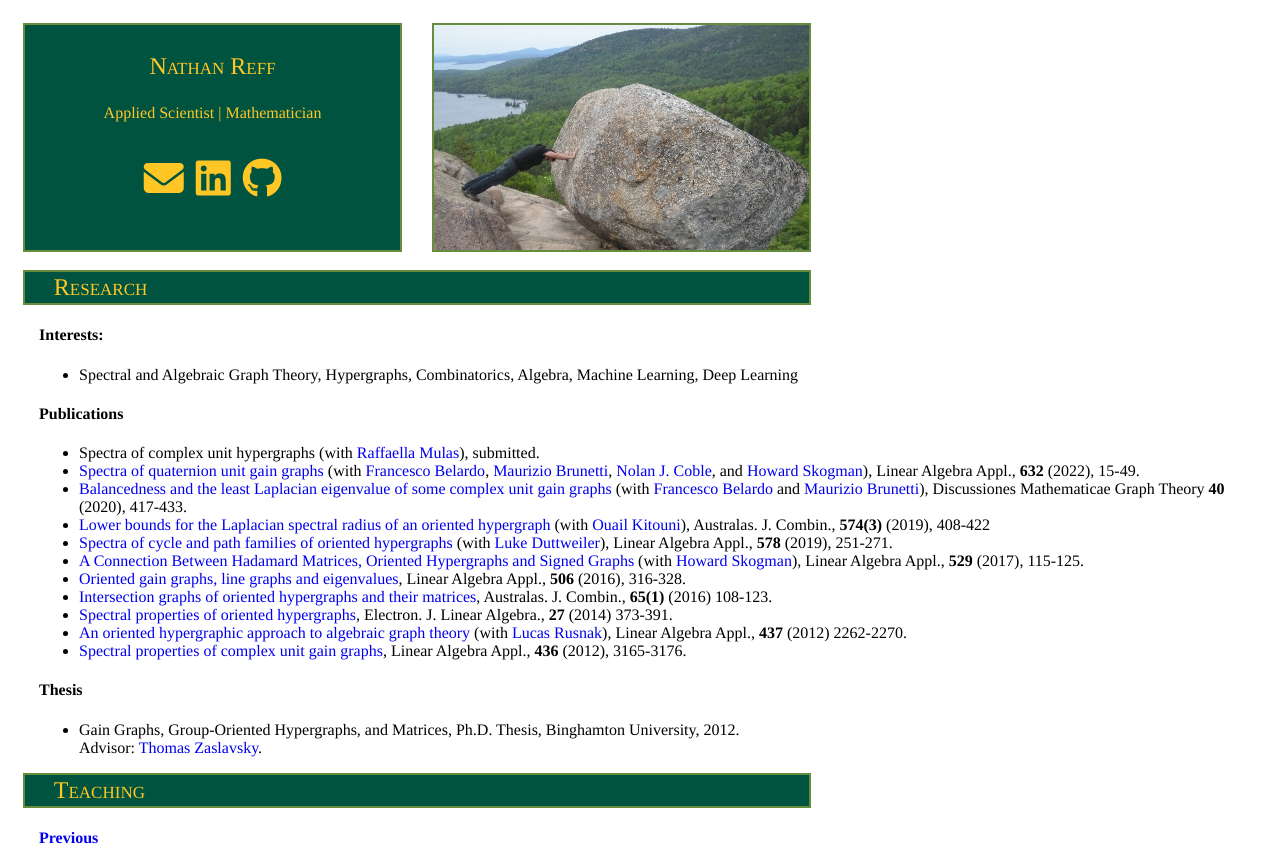
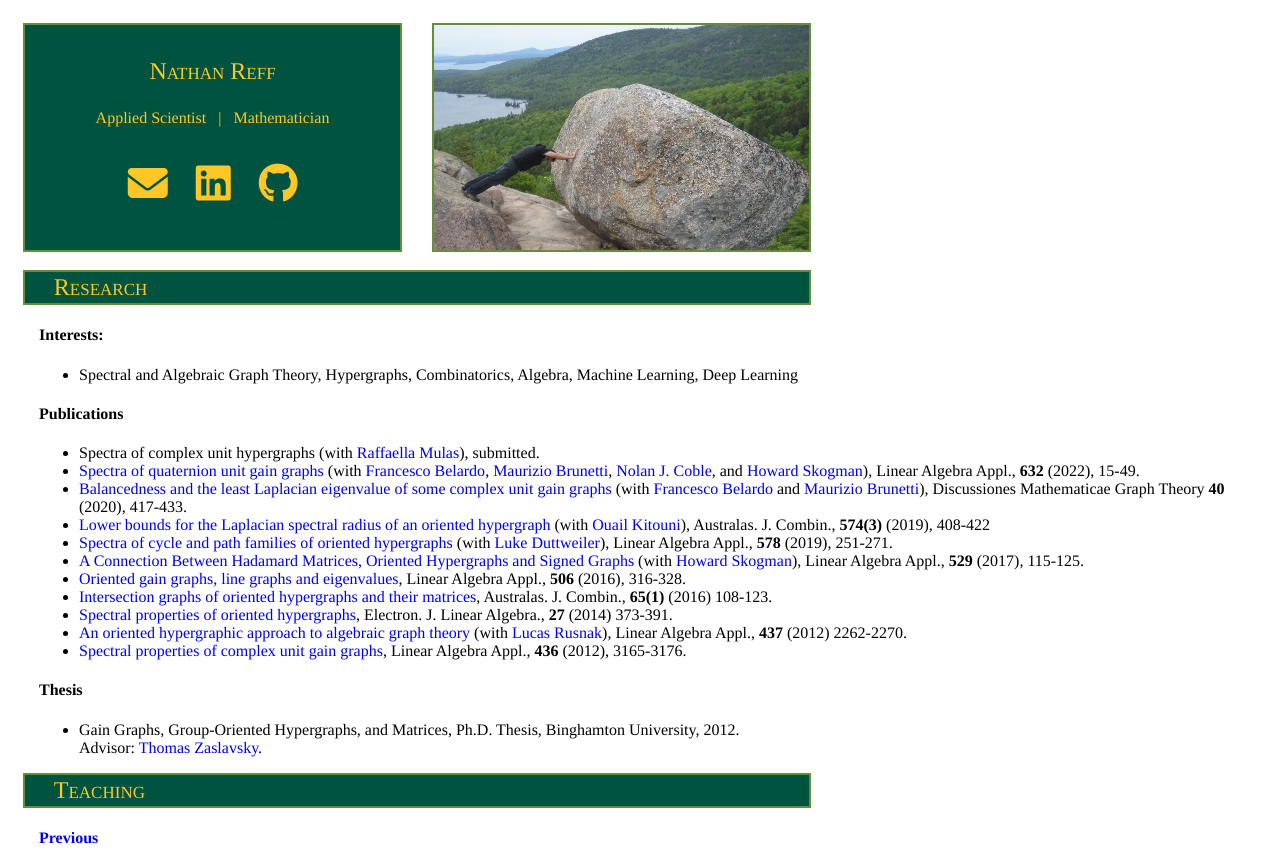
Before and after one commit to nreff/nreff.github.io, a plain HTML site: page index.html in a window 1280 px wide. Drawn offline with Linux system fonts and the light colour scheme.

Commit message:
small spacing fix

```diff
--- a/index.html
+++ b/index.html
@@ -17,13 +17,11 @@
 <div class="contactinfo"></br>
 <p class="myname">Nathan Reff</p>
 <p class="cinfo">
+Applied Scientist &nbsp; | &nbsp; Mathematician
+</br></br></br>
 
-Applied Scientist | Mathematician<br />
-<br />
-</br>
-
-<a href="mailto:nathan.reff@gmail.com"><i class="fa-solid fa-envelope"></i></a>  &nbsp;
-<a href="https://www.linkedin.com/in/nathan-reff-483ab41b1/"><i class="fa-brands fa-linkedin"></i></a>   &nbsp;
+<a href="mailto:nathan.reff@gmail.com"><i class="fa-solid fa-envelope"></i></a>  &nbsp; &nbsp; &nbsp;
+<a href="https://www.linkedin.com/in/nathan-reff-483ab41b1/"><i class="fa-brands fa-linkedin"></i></a>   &nbsp; &nbsp; &nbsp;
 <a href="https://github.com/nreff"><i class="fa-brands fa-github"></i></a>
 
 
--- a/main.css
+++ b/main.css
@@ -29,7 +29,7 @@ font-family : times;
 font-variant : small-caps;
 font-weight : 300;
 font-size: 150%;
-margin-top : 10px;
+margin-top : 15px;
 margin-left: 0px;
 text-align : center;
 }
```
